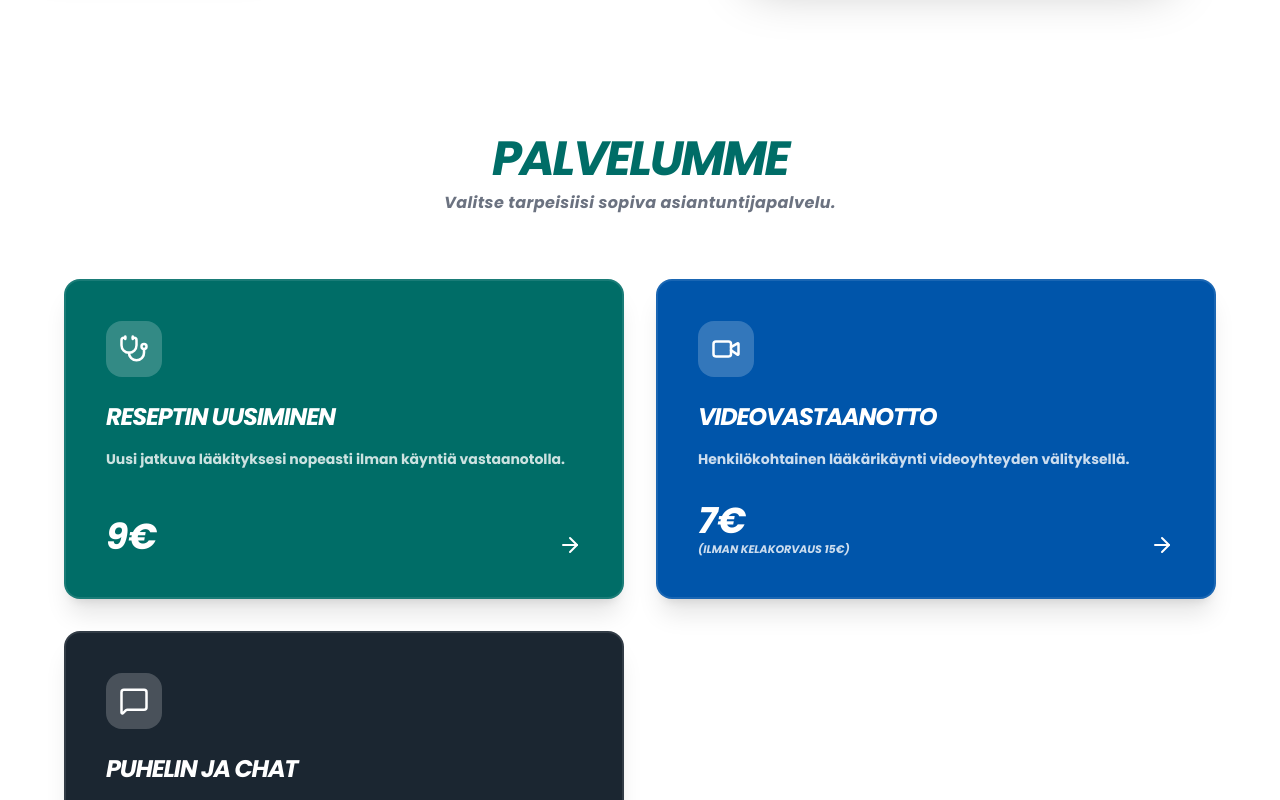
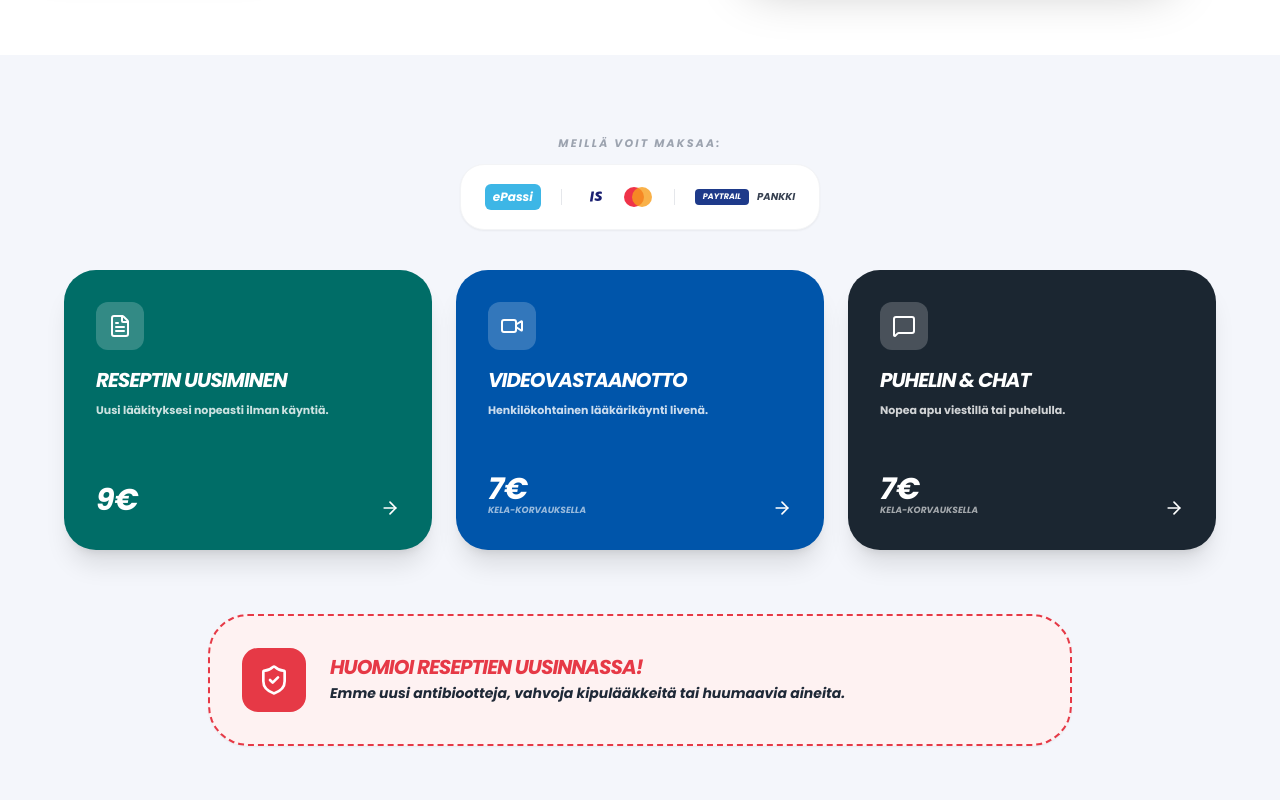
Before and after one commit to alfuapp/primelast, a Next.js app: page / in a window 1280 px wide. Shown: the part 660-1460 px from the top of the page. Built offline with nearby package versions, Linux system fonts and the light colour scheme; no server answers.

Commit message:
last-badalay global-xariijin-kudaray payment method

```diff
--- a/app/globals.css
+++ b/app/globals.css
@@ -45,13 +45,28 @@ body {
   animation: fadeUp 0.8s ease-out forwards;
   opacity: 0;
 }
-/* Qari scrollbar-ka laakiin u oggolow scrolling-ka inuu shaqeeyo */
+/* --- QAYBTA CUSUB EE SCROLLBAR-KA --- */
+
+/* 1. Ka qari dhamaan browser-yada heer Root ah */
+html, body {
+  scrollbar-width: none !important; /* Firefox */
+  -ms-overflow-style: none !important; /* IE & Edge */
+}
+
+/* 2. Ka qari Chrome, Safari iyo boggaga kale dhamaantood */
+::-webkit-scrollbar {
+  display: none !important;
+  width: 0 !important;
+  height: 0 !important;
+}
+
+/* 3. Class-kan u daa haddii aad u baahato div gaar ah */
 @layer utilities {
   .no-scrollbar::-webkit-scrollbar {
-    display: none;
+    display: none !important;
   }
   .no-scrollbar {
-    -ms-overflow-style: none;  /* IE iyo Edge */
-    scrollbar-width: none;  /* Firefox */
+    -ms-overflow-style: none !important;
+    scrollbar-width: none !important;
   }
 }
--- a/app/page.tsx
+++ b/app/page.tsx
@@ -13,7 +13,8 @@ import {
   ShieldPlus,
   Video,
   MessageSquare,
-  ArrowRight
+  ArrowRight,
+  FileText
 } from 'lucide-react';
 
 export default function HomePage() {
@@ -33,7 +34,7 @@ export default function HomePage() {
   };
 
   return (
-    <div className="bg-[#E8F8F5] min-h-screen font-[Poppins]">
+    <div className="bg-[#E8F8F5] min-h-screen font-[Poppins] no-scrollbar overflow-x-hidden">
 
       {/* 1. STATUS BAR */}
       {user && (
@@ -79,7 +80,6 @@ export default function HomePage() {
                 <Activity className="text-[#E63946]" size={32} />
             </div>
 
-            {/* ⭐ FIX: Sawirka oo Responsive laga dhigay */}
             <div className="w-full max-w-sm md:max-w-md h-[300px] md:h-[450px] bg-gray-100 rounded-[2rem] shadow-2xl overflow-hidden border-4 border-white">
                 <img
                   src="/images/prime-.png"
@@ -91,83 +91,108 @@ export default function HomePage() {
         </div>
       </section>
 
-      {/* 3. SERVICES PREVIEW */}
-      <section className="bg-white py-20 px-6">
-        <div className="text-center mb-16">
-          <h2 className="text-3xl md:text-5xl font-black text-[#006d67] uppercase italic tracking-tighter">Palvelumme</h2>
-          <p className="text-gray-500 font-bold mt-2 italic tracking-wide">Valitse tarpeisiisi sopiva asiantuntijapalvelu.</p>
+      {/* 3. SERVICES SECTION */}
+      <section className="bg-[#f4f6fb] py-20 px-6">
+        <div className="flex flex-col items-center gap-3 mb-10">
+  <span className="text-[11px] font-black text-gray-400 uppercase tracking-[0.2em] italic">
+    Meillä voit maksaa:
+  </span>
+  <div className="flex flex-wrap justify-center items-center gap-5 bg-white px-6 py-4 rounded-3xl border border-gray-100 shadow-sm">
+
+    {/* ePassi - Waxaan u qornay si qoraal iyo icon isku jira ah si uu u muuqdo */}
+    <div className="flex items-center gap-1 bg-[#3db6e6] px-2 py-1 rounded-md">
+       <span className="text-white font-black text-[12px] italic">ePassi</span>
+    </div>
+
+    <div className="h-4 w-[1px] bg-gray-200"></div>
+
+    {/* Visa Icon (SVG) */}
+    <svg className="h-4 md:h-5" viewBox="0 0 48 48" fill="none" xmlns="http://www.w3.org/2000/svg">
+      <path d="M18.985 34.938h6.14l3.832-23.876h-6.14l-3.832 23.876z" fill="#1A1F71"/>
+      <path d="M47.11 11.455c-1.127-.426-2.912-.888-5.118-.888-5.636 0-9.613 2.871-9.646 7.02-.036 3.04 2.844 4.735 5.009 5.748 2.221 1.037 2.969 1.696 2.959 2.617-.018 1.411-1.764 2.05-3.394 2.05-2.274 0-3.483-.326-5.337-1.108l-.75-.349-.8 4.757.77.342c2.046.918 4.385 1.714 6.8 1.748 6.002.01 9.904-2.846 9.957-7.25.025-2.418-1.503-4.254-4.814-5.78-2-.958-3.226-1.598-3.212-2.57.006-.867.973-1.785 3.085-1.785 1.748-.031 3.023.364 3.996.764l.477.213.818-4.838-.747-.282z" fill="#1A1F71"/>
+    </svg>
+
+    {/* Mastercard Icon (SVG) */}
+    <svg className="h-6 md:h-8" viewBox="0 0 32 32" xmlns="http://www.w3.org/2000/svg">
+      <circle cx="12" cy="16" r="10" fill="#EB001B" fillOpacity="0.8"/>
+      <circle cx="20" cy="16" r="10" fill="#F79E1B" fillOpacity="0.8"/>
+    </svg>
+
+    <div className="h-4 w-[1px] bg-gray-200"></div>
+
+    {/* Bank & Paytrail */}
+    <div className="flex items-center gap-2">
+      <div className="bg-blue-900 text-white px-2 py-0.5 rounded text-[8px] font-black italic">PAYTRAIL</div>
+      <span className="text-[10px] font-black text-gray-700 italic">PANKKI</span>
+    </div>
+          </div>
         </div>
 
-        <div className="grid grid-cols-1 md:grid-cols-2 gap-8 max-w-6xl mx-auto">
-          {/* Card 1: Reseptin uusiminen */}
-          <div onClick={() => router.push('/services')} className="group cursor-pointer bg-[#006d67] p-10 rounded-[1rem] shadow-xl border-2 border-white/10 hover:-translate-y-2 transition-all flex flex-col justify-between min-h-[320px]">
+        <div className="grid grid-cols-1 md:grid-cols-3 gap-6 max-w-6xl mx-auto">
+          {/* Card 1: Resepti */}
+          <div onClick={() => router.push('/services')} className="group cursor-pointer bg-[#006d67] p-8 rounded-[2rem] shadow-xl hover:-translate-y-2 transition-all flex flex-col justify-between min-h-[280px]">
             <div>
-              <div className="bg-white/20 w-14 h-14 rounded-2xl flex items-center justify-center mb-6 group-hover:scale-110 transition-transform">
-                <Stethoscope size={30} className="text-white" />
+              <div className="bg-white/20 w-12 h-12 rounded-xl flex items-center justify-center mb-4 group-hover:scale-110 transition-transform">
+                <FileText size={24} className="text-white" />
               </div>
-              <h3 className="text-2xl font-black text-white uppercase italic mb-4 tracking-tighter">Reseptin uusiminen</h3>
-              <p className="text-white/80 font-bold text-sm">Uusi jatkuva lääkityksesi nopeasti ilman käyntiä vastaanotolla.</p>
+              <h3 className="text-xl font-black text-white uppercase italic mb-2 tracking-tighter">Reseptin uusiminen</h3>
+              <p className="text-white/80 font-bold text-[11px]">Uusi lääkityksesi nopeasti ilman käyntiä.</p>
             </div>
-            <div className="flex justify-between items-end mt-8">
-              <div className="text-white font-black text-4xl italic">9€</div>
-              <ArrowRight className="text-white" />
+            <div className="flex justify-between items-end mt-4">
+              <div className="text-white font-black text-3xl italic">9€</div>
+              <ArrowRight className="text-white" size={20} />
             </div>
           </div>
 
-          {/* Card 3: Videovastaanotto */}
-          <div onClick={() => router.push('/services')} className="group cursor-pointer bg-[#0055aa] p-10 rounded-[1rem] shadow-xl border-2 border-white/10 hover:-translate-y-2 transition-all flex flex-col justify-between min-h-[320px]">
+          {/* Card 2: Video */}
+          <div onClick={() => router.push('/services')} className="group cursor-pointer bg-[#0055aa] p-8 rounded-[2rem] shadow-xl hover:-translate-y-2 transition-all flex flex-col justify-between min-h-[280px]">
             <div>
-              <div className="bg-white/20 w-14 h-14 rounded-2xl flex items-center justify-center mb-6 group-hover:scale-110 transition-transform">
-                <Video size={30} className="text-white" />
+              <div className="bg-white/20 w-12 h-12 rounded-xl flex items-center justify-center mb-4 group-hover:scale-110 transition-transform">
+                <Video size={24} className="text-white" />
               </div>
-              <h3 className="text-2xl font-black text-white uppercase italic mb-4 tracking-tighter">Videovastaanotto</h3>
-              <p className="text-white/80 font-bold text-sm">Henkilökohtainen lääkärikäynti videoyhteyden välityksellä.</p>
+              <h3 className="text-xl font-black text-white uppercase italic mb-2 tracking-tighter">Videovastaanotto</h3>
+              <p className="text-white/80 font-bold text-[11px]">Henkilökohtainen lääkärikäynti livenä.</p>
             </div>
-            <div className="flex justify-between items-end mt-8">
-              <div className="flex flex-col items-start gap-1">
-  <div className="text-white font-black text-4xl italic leading-none">
-    7€
-  </div>
-  <span className="text-[11px] font-bold text-white/80 uppercase italic leading-tight">
-    (ilman kelakorvaus 15€)
-  </span>
-</div>
-              <ArrowRight className="text-white" />
+            <div className="flex justify-between items-end mt-4">
+              <div className="flex flex-col">
+                <div className="text-white font-black text-3xl italic leading-none">7€</div>
+                <span className="text-[9px] font-bold text-white/60 uppercase italic">Kela-korvauksella</span>
+              </div>
+              <ArrowRight className="text-white" size={20} />
             </div>
           </div>
 
-          {/* Card 4: Puhelin ja Chat */}
-          <div onClick={() => router.push('/services')} className="group cursor-pointer bg-[#1B2631] p-10 rounded-[1rem] shadow-xl border-2 border-white/10 hover:-translate-y-2 transition-all flex flex-col justify-between min-h-[320px]">
+          {/* Card 3: Chat */}
+          <div onClick={() => router.push('/services')} className="group cursor-pointer bg-[#1B2631] p-8 rounded-[2rem] shadow-xl hover:-translate-y-2 transition-all flex flex-col justify-between min-h-[280px]">
             <div>
-              <div className="bg-white/20 w-14 h-14 rounded-2xl flex items-center justify-center mb-6 group-hover:scale-110 transition-transform">
-                <MessageSquare size={30} className="text-white" />
+              <div className="bg-white/20 w-12 h-12 rounded-xl flex items-center justify-center mb-4 group-hover:scale-110 transition-transform">
+                <MessageSquare size={24} className="text-white" />
               </div>
-              <h3 className="text-2xl font-black text-white uppercase italic mb-4 tracking-tighter">Puhelin ja Chat</h3>
-              <p className="text-white/80 font-bold text-sm">Nopea apu ja neuvonta puhelimitse tai suojatun chatin kautta.</p>
+              <h3 className="text-xl font-black text-white uppercase italic mb-2 tracking-tighter">Puhelin & Chat</h3>
+              <p className="text-white/80 font-bold text-[11px]">Nopea apu viestillä tai puhelulla.</p>
             </div>
-            <div className="flex justify-between items-end mt-8">
-              <div className="text-white font-black text-4xl italic">7€ <span className="text-[11px] font-bold text-white/80 uppercase italic leading-tight">
-    (ilman kelakorvaus 15€)</span></div>
-              <ArrowRight className="text-white" />
+            <div className="flex justify-between items-end mt-4">
+              <div className="flex flex-col">
+                <div className="text-white font-black text-3xl italic leading-none">7€</div>
+                <span className="text-[9px] font-bold text-white/60 uppercase italic">Kela-korvauksella</span>
+              </div>
+              <ArrowRight className="text-white" size={20} />
             </div>
-
           </div>
-
         </div>
 
         {/* Alert Section */}
-        <div className="max-w-4xl mx-auto mt-20">
-          <div className="bg-red-50 border-4 border-dashed border-[#E63946] rounded-[3rem] p-10 flex flex-col md:flex-row items-center gap-8 shadow-xl">
-            <div className="bg-[#E63946] text-white p-6 rounded-3xl shadow-lg">
-              <ShieldCheck size={50} />
+        <div className="max-w-4xl mx-auto mt-16 px-4">
+          <div className="bg-red-50 border-2 border-dashed border-[#E63946] rounded-[2.5rem] p-8 flex flex-col md:flex-row items-center gap-6 shadow-sm">
+            <div className="bg-[#E63946] text-white p-4 rounded-2xl">
+              <ShieldCheck size={32} />
             </div>
-            <div className="space-y-4">
-              <h3 className="text-2xl font-black text-[#E63946] uppercase italic tracking-tighter leading-none">
+            <div className="space-y-1 text-center md:text-left">
+              <h3 className="text-xl font-black text-[#E63946] uppercase italic tracking-tighter leading-tight">
                 Huomioi reseptien uusinnassa!
               </h3>
-              <p className="text-base font-bold text-gray-800 leading-relaxed italic">
-                Tietoturvasyistä <span className="text-[#E63946] underline decoration-2">emme uusi</span> antibiootteja,
-                vahvoja kipulääkkeitä, unilääkkeitä tai muita huumaavia lääkeaineita.
+              <p className="text-sm font-bold text-gray-800 italic leading-snug">
+                Emme uusi antibiootteja, vahvoja kipulääkkeitä tai huumaavia aineita.
               </p>
             </div>
           </div>
```
